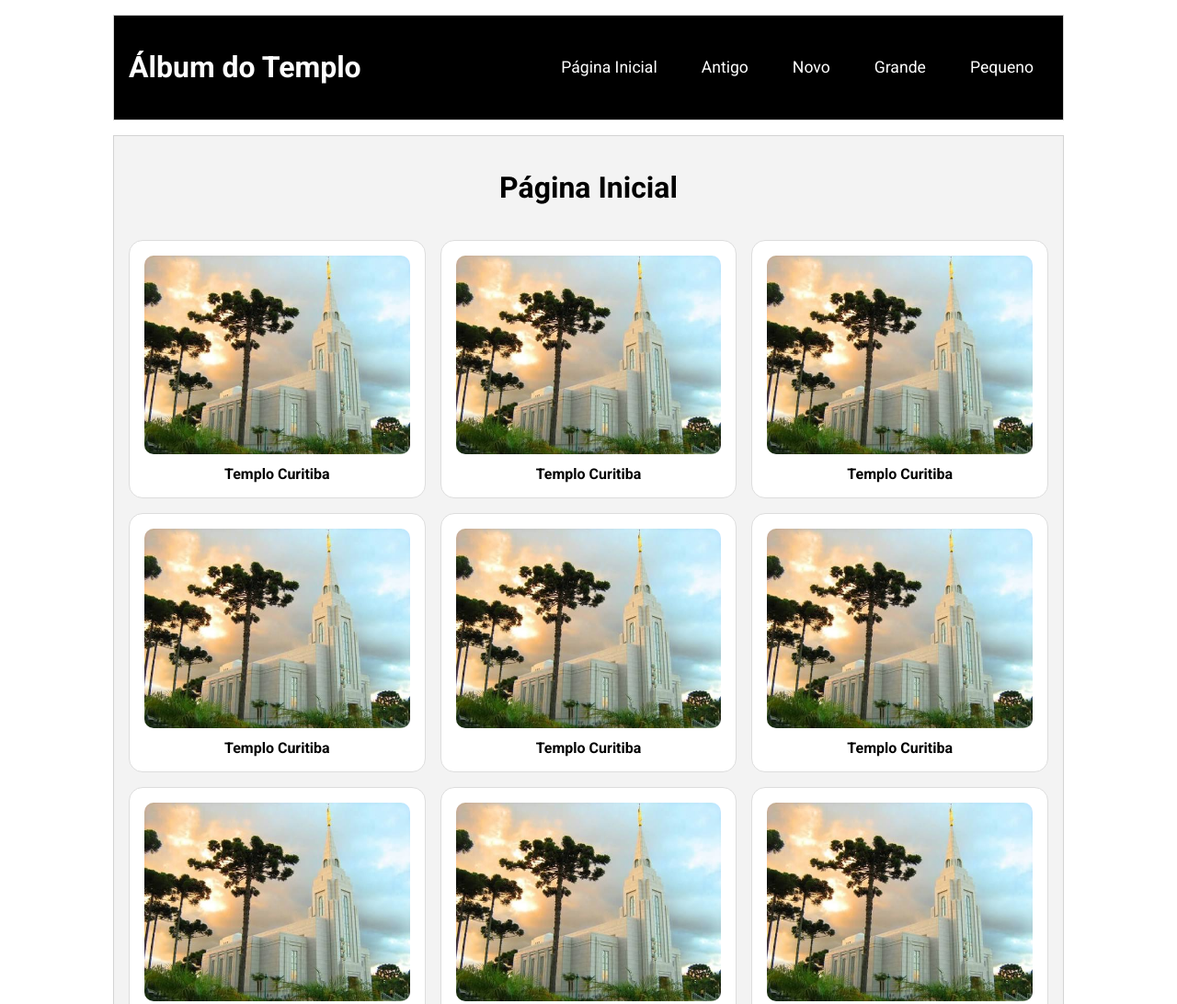
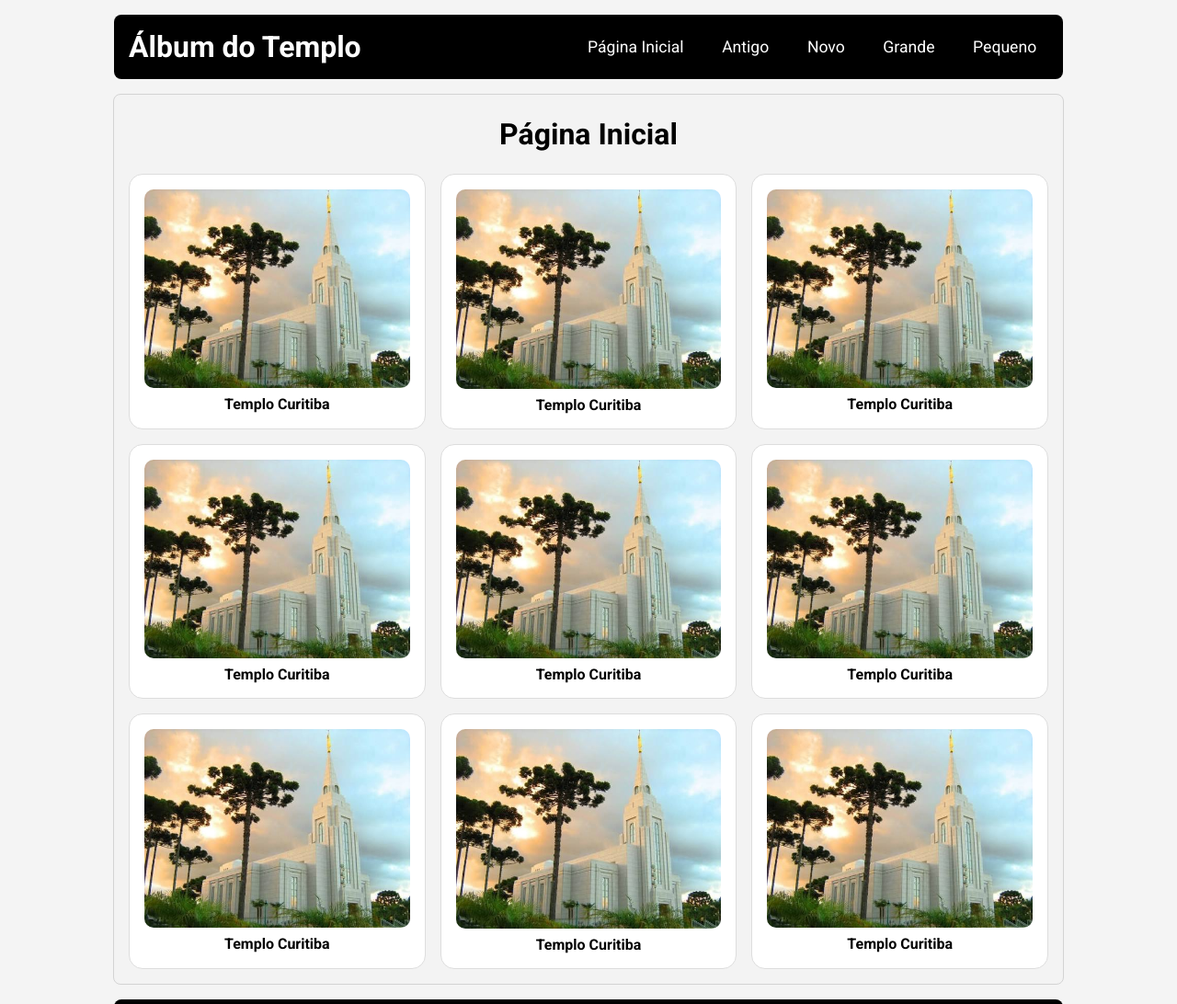
Before and after one commit to erd13/wdd131, a plain HTML site: page templos.html in a window 1280 px wide. Shown: the top 1092 px of the page at 92% size. Drawn offline with Linux system fonts and the light colour scheme.

Commit message:
Atualizados os arquivos CSS para ficar mais bonito e com as cores padrões.

```diff
--- a/estilos/templos-grandes.css
+++ b/estilos/templos-grandes.css
@@ -1,21 +1,23 @@
-@media screen and (min-width: 500px) {
+@media screen and (min-width: 800px) {
   header, main, footer {
     max-width: 1000px;
   }
 
   header {
-    background-color: #000;
-    color: #fff;
+    background-color: #000000;
+    color: #ffffff;
     display: flex;
     justify-content: space-between;
     align-items: center;
   }
 
+
   #btn-menu {
     display: none;
   }
 
-  nav {
+
+  nav, nav.aberto {
     display: flex !important;
     flex-direction: row;
     gap: 1rem;
@@ -24,15 +26,17 @@
 
   nav a {
     background-color: transparent;
-    color: #fff;
+    color: #ffffff;
     border: none;
+    padding: 0.4rem 0.8rem;
   }
 
   nav a:hover {
-    text-decoration: underline;
+    background-color: rgba(255, 255, 255, 0.2);
   }
 
+
   main {
-    grid-template-columns: 1fr 1fr 1fr;
+    grid-template-columns: repeat(3, 1fr);
   }
 }
--- a/estilos/templos.css
+++ b/estilos/templos.css
@@ -1,23 +1,34 @@
 body {
-  font-family: 'Roboto', sans-serif;
+  font-family: 'Quicksand', 'Roboto', sans-serif;
   margin: 0;
   padding: 0;
+  background-color: #f4f4f4;
 }
 
 header, main, footer {
   max-width: 640px;
   margin: 1rem auto;
-  border: 1px solid lightgray;
   padding: 1rem;
-  background-color: rgb(243, 243, 243);
+  border-radius: 8px;
+}
+
+/* Header Preto */
+header {
+  background-color: #000000;
+  color: #ffffff;
 }
 
 .header-top {
   display: flex;
   justify-content: space-between;
   align-items: center;
+}
 
+header h1 {
+  margin: 0;
+  color: #ffffff;
 }
+
 
 #btn-menu {
   background: none;
@@ -25,8 +36,10 @@ header, main, footer {
   font-size: 2rem;
   cursor: pointer;
   padding: 0.2rem 0.5rem;
+  color: #ffffff;
 }
 
+/* Menu no celular */
 nav {
   display: none;
   flex-direction: column;
@@ -40,7 +53,7 @@ nav.aberto {
 
 nav a {
   text-decoration: none;
-  color: #000000;
+  color: #ffffff;
   padding: 0.75rem 1rem;
   background-color: transparent;
   text-align: center;
@@ -48,23 +61,25 @@ nav a {
   border-radius: 6px;
 }
 
-
 nav a:hover {
-  background-color: rgba(13, 12, 12, 0.15);
+  background-color: rgba(255, 255, 255, 0.2);
   color: #ffffff;
 }
 
+/* Conteúdo Principal */
 main {
   display: grid;
   grid-template-columns: 1fr;
   grid-gap: 1rem;
+  background-color: rgb(243, 243, 243);
+  border: 1px solid lightgray;
 }
 
 main h1 {
   grid-column: 1 / -1;
   text-align: center;
+  margin: 0.5rem 0;
 }
-
 
 figure {
   margin: 0;
@@ -79,6 +94,7 @@ figure img {
   width: 100%;
   height: auto;
   border-radius: 10px;
+  display: block;
 }
 
 figcaption {
@@ -88,7 +104,7 @@ figcaption {
 
 footer {
   padding: 1rem;
-  color: #fff;
-  background-color: #0c0b0b;
+  color: #ffffff;
+  background-color: #000000;
   text-align: center;
 }
```
